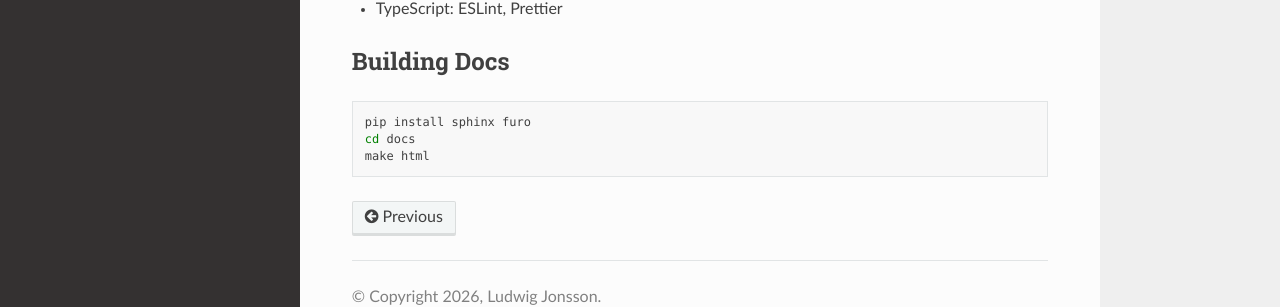
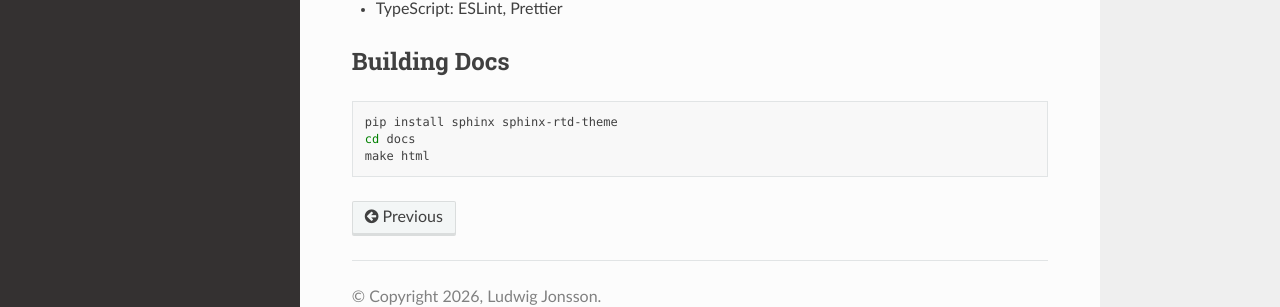
Before and after one commit to LudwigAJ/dash-prism, a Sphinx documentation site: the page built from docs/contributing.rst, in a window 1280 px wide and 972 px high. Shown: the part 606-913 px from the top of the window. Built offline with Sphinx 7.4.7 and the Read the Docs theme 3.1.0, drawn with Linux system fonts in a browser that asks for light colours.

```diff
--- a/docs/contributing.rst
+++ b/docs/contributing.rst
@@ -33,6 +33,6 @@
 
 .. code-block:: bash
 
-   pip install sphinx furo
+   pip install sphinx sphinx-rtd-theme
    cd docs
    make html
```
Also changed, not shown: 1 other file.
